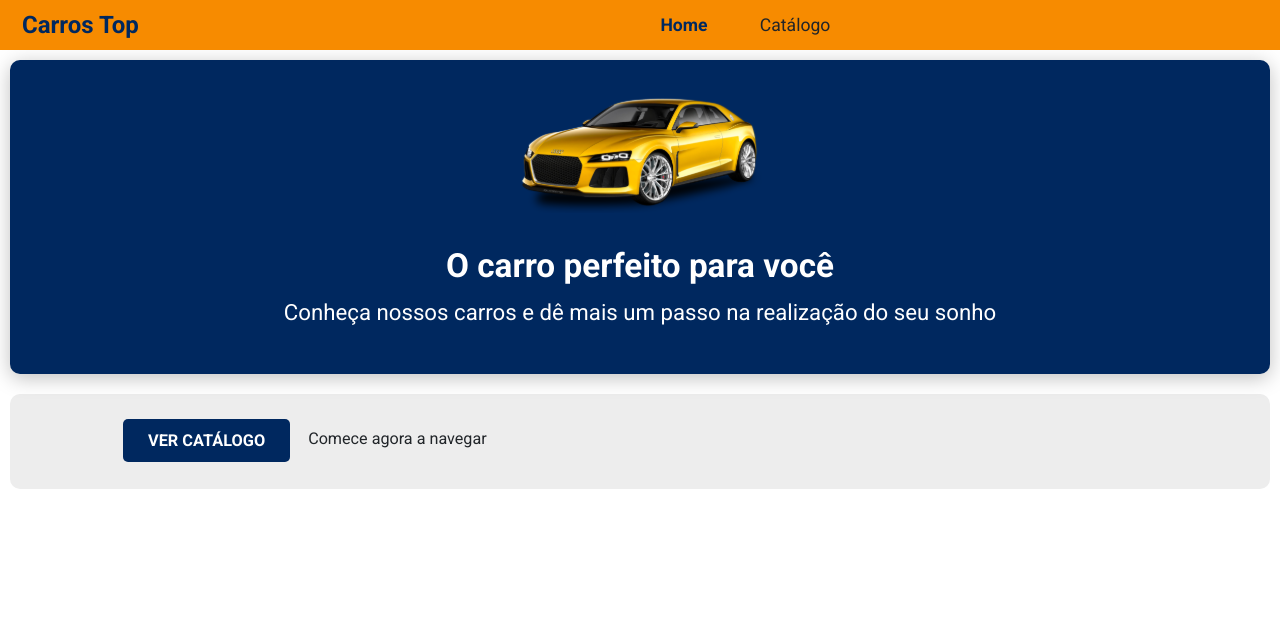
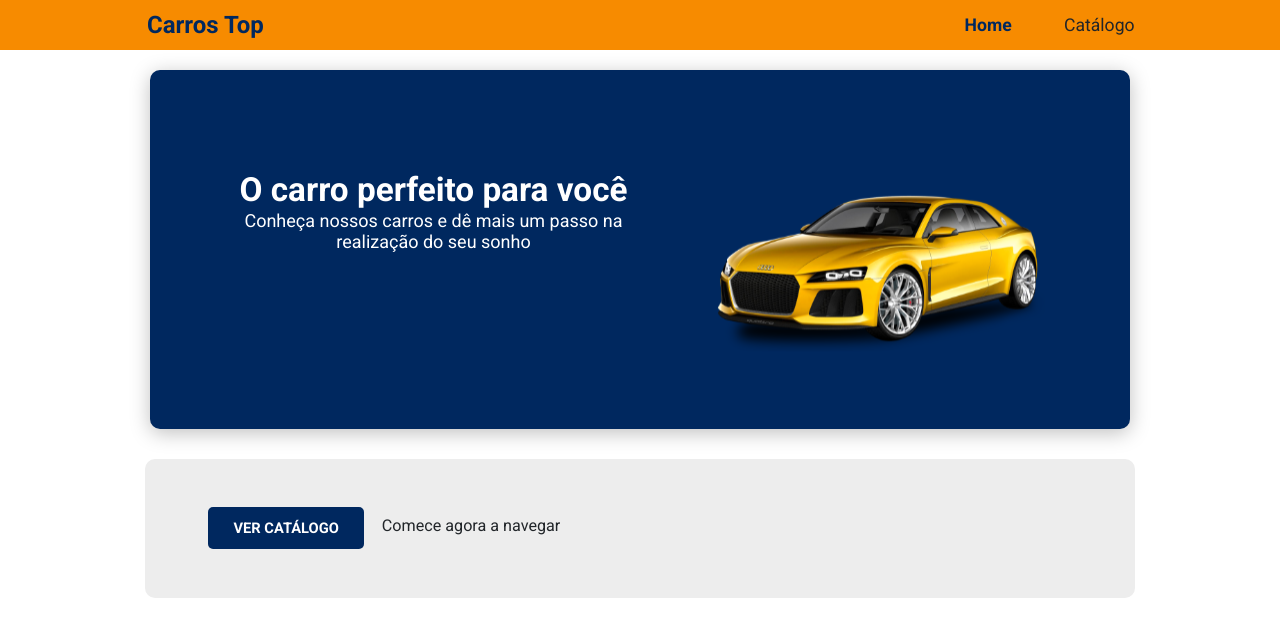
Before and after one commit to carlosedupm/bootcamp_devsuperior-bds-desafio-layout, a React (Create React App) app: page / in a window 1280 px wide. Shown: the top 636 px of the page. Built offline with nearby package versions, Linux system fonts and the light colour scheme.

Commit message:
Ajusts Home XL

```diff
--- a/src/components/ButtonIcon/styles.css
+++ b/src/components/ButtonIcon/styles.css
@@ -22,3 +22,9 @@
   }
 
 }
+
+@media (min-width: 1200px) {
+  .btn-icon span{
+    font-size: 0.9em;
+  }
+}
--- a/src/components/NavBar/styles.css
+++ b/src/components/NavBar/styles.css
@@ -51,3 +51,19 @@
     min-height: 50px;
 }
 }
+
+@media ( min-width: 992px){
+  .navbar-expand-md .navbar-collapse {
+    padding-left: 640px;
+}
+}
+
+@media (min-width: 1200px) {
+  .main-nav {
+    padding-left: 135px;
+    min-height: 50px;
+}
+  .navbar-expand-md .navbar-collapse {
+    padding-left: 640px;
+}
+}
--- a/src/pages/Home/styles.css
+++ b/src/pages/Home/styles.css
@@ -32,6 +32,7 @@
 }
 .home-image-container svg{
   width: 100%;
+  height: auto;
 }
 
 
@@ -57,7 +58,11 @@
     font-size: 1.5em;
 }
   .home-container p {
-    font-size: 1em;
+    font-size: 18px;
+    line-height: 21px;
+    display: flex;
+    align-items: center;
+    text-align: center;
   }
 
 
@@ -76,15 +81,90 @@
 
 @media ( min-width: 768px){
 
+  .home-container{
+    padding: 20px;
+  }
   .home-content-container {
     font-size: 1.01em;
   }
 
   .home-content-container p{
-    padding: 10px 90px 29px;
+    padding: 0px 171px 30px;
+    font-size: 18px;
+    line-height: 21px;
+    display: flex;
+    align-items: center;
+    text-align: center;
   }
   .home-image-container{
     padding: 20px 190px;
   }
+  .btn-content-container {
+    padding: 50px;
+  }
 
 }
+
+@media ( min-width: 992px){
+
+  .home-content-container h1{
+    font-size: 2em;
+  }
+  .home-content-container p{
+    padding: 10px 245px 70px;
+  }
+  .home-image-container{
+    padding: 50px 300px 50px;
+  }
+  .home-image-container svg{
+    width: 445px;
+  }
+}
+
+@media (min-width: 1200px) {
+
+  .home-container{
+    padding: 20px 150px 20px;
+  }
+  .home-card {
+    flex-direction: row;
+    justify-content: space-around;
+    padding: 100px 45px 10px;
+  }
+
+  .home-content-container h1{
+    font-size: 1.5em;
+  }
+  .home-image-container{
+    padding: 10px 50px;
+    justify-content: space-around
+  }
+  .home-content-container p{
+    padding: 0px 9px 0px;
+
+    font-weight: normal;
+    font-size: 18px;
+    line-height: 21px;
+    display: flex;
+    align-items: center;
+  }
+
+  .btn-content-container{
+
+    padding-left: 30px 10px;
+    background-color: #EDEDED;;
+    border-radius: 10px;
+    margin-left: 9em;
+    margin-right: 9em;
+
+  }
+
+  .home-image-container{
+    padding: 0px 40px 50px;
+  }
+  .home-image-container svg{
+    width: 333px;
+  }
+
+
+}
```
